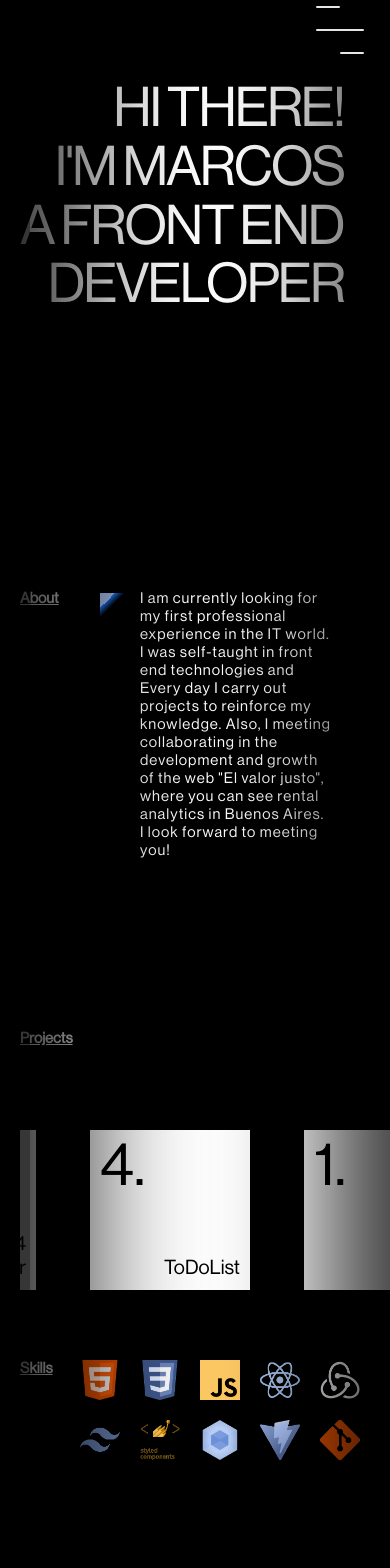
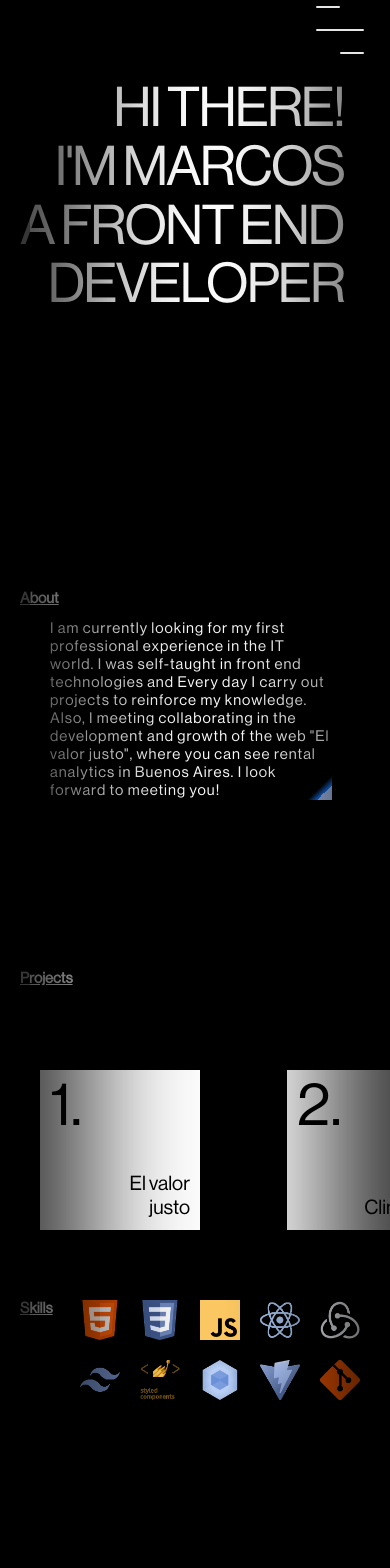
Before and after one commit to MarcosMartilotta/MarcosMartilottaPortfolio, a React (Vite) app: page / in a window 390 px wide. Shown: the top 1568 px of the page. Built offline with nearby package versions, Linux system fonts and the light colour scheme.

Commit message:
Smooth scroll animaciones en secciones y arreglo de layout en mobile

```diff
--- a/package.json
+++ b/package.json
@@ -15,6 +15,7 @@
     "react-intersection-observer": "^9.4.3",
     "react-intersection-observer-hook": "^2.1.1",
     "react-multi-carousel": "^2.8.2",
+    "react-scroll": "^1.8.9",
     "react-slick": "^0.29.0",
     "react-spring": "^9.7.1",
     "slick-carousel": "^1.8.1",
--- a/src/layout/Layout.jsx
+++ b/src/layout/Layout.jsx
@@ -18,10 +18,11 @@ const Layout = () => {
   const propsAbout = useSpring({
     opacity: inViewAbout ? 1 : 0,
     transform: inViewAbout ? "translateY(0)" : "translateY(50px)",
+    delay: 100,
   });
   const propsProjects = useSpring({
     opacity: inViewProjects ? 1 : 0,
-    transform: inViewProjects ? "translateY(0)" : "translateY(50px)",
+    transform: inViewProjects ? "translateX(0)" : "translateX(100px)",
   });
   const propsSkills = useSpring({
     opacity: inViewSkills ? 1 : 0,
@@ -29,7 +30,7 @@ const Layout = () => {
   });
   const propsContact = useSpring({
     opacity: inViewContact ? 1 : 0,
-    transform: inViewAbout ? "translateY(0)" : "translateY(50px)",
+    transform: inViewContact ? "translateX(0px)" : "translateX(100px)",
   });
 
   return (
@@ -39,18 +40,18 @@ const Layout = () => {
       </header>
       <main>
         <Hero></Hero>
-        <animated.div ref={refAbout} style={propsAbout}>
+        <animated.section id="about" ref={refAbout} style={propsAbout}>
           <About></About>
-        </animated.div>
-        <div ref={refProjects} style={propsProjects}>
+        </animated.section>
+        <animated.section id="projects" ref={refProjects} style={propsProjects}>
           <Projects></Projects>
-        </div>
-        <div ref={refSkills} style={propsSkills}>
+        </animated.section>
+        <animated.section id="skills" ref={refSkills} style={propsSkills}>
           <Skills></Skills>
-        </div>
-        <div ref={refContact} style={propsContact}>
+        </animated.section>
+        <animated.section id="contact" ref={refContact} style={propsContact}>
           <Contact></Contact>
-        </div>
+        </animated.section>
         <SectionsRule />
         <div className="leftBar"></div>
       </main>
--- a/src/sections/about/styled-components/about.styled.js
+++ b/src/sections/about/styled-components/about.styled.js
@@ -2,7 +2,7 @@ import styled from "styled-components";
 import { theme } from "../../../theme/theme";
 export const AboutStyled = styled.section`
   position: relative;
-  height: 100%;
+  height: contain;
   padding: 0 2rem 8rem 2rem;
   display: flex;
   justify-content: center;
@@ -19,41 +19,44 @@ export const AboutStyled = styled.section`
     position: relative;
     .triangleContainer {
       position: absolute;
-      left: 8rem;
-      top: 0.3rem;
-      transform: rotate(270deg);
+      right: 0rem;
+      bottom: 0rem;
+      transform: rotate(90deg);
 
       @media (min-width: 575px) {
-        left: 16rem;
+        right: initial;
+        bottom: initial;
+        left: 12rem;
+        top: 0.8rem;
+        transform: rotate(270deg);
       }
     }
     p {
       font-size: 1.5rem;
       letter-spacing: 0.1rem;
-      padding-left: 12rem;
+      padding-top: 3rem;
+      padding-left: 3rem;
       width: 80vw;
       @media (min-width: 576px) {
-        padding-left: 20rem;
+        padding-top: 0.8rem;
+        padding-left: 16rem;
         font-size: 1.5rem;
         width: 50rem;
       }
 
       @media (min-width: 768px) {
-        padding-left: 20rem;
-
+        padding-left: 16rem;
         font-size: 2rem;
         width: 60rem;
       }
 
       @media (min-width: 992px) {
         padding-left: 20rem;
-
         width: 70rem;
       }
 
       @media (min-width: 1200px) {
         padding-left: 20rem;
-
         width: 80rem;
       }
     }
--- a/src/sections/contact/styled-components/formContainer.styled.js
+++ b/src/sections/contact/styled-components/formContainer.styled.js
@@ -9,7 +9,7 @@ export const FormContainer = styled.div`
   justify-content: center;
   align-items: top;
   @media (min-width: 576px) {
-    width: 54rem;
+    width: 50rem;
     justify-content: right;
   }
 
--- a/src/sections/navBar/NavBar.jsx
+++ b/src/sections/navBar/NavBar.jsx
@@ -1,6 +1,8 @@
 import NavHamburguer from "./components/NavHamburguer";
 import { Nav } from "./styled-components/navBar.styled";
 import { useState } from "react";
+import { Link } from "react-scroll";
+
 const NavBar = () => {
   const [active, setActive] = useState(false);
 
@@ -10,10 +12,46 @@ const NavBar = () => {
   return (
     <Nav>
       <ul className={`itemsContainer ${active ? " active" : ""}`}>
-        <li onClick={handleClick}>About</li>
-        <li onClick={handleClick}>Projects</li>
-        <li onClick={handleClick}>Skills</li>
-        <li onClick={handleClick}>Contact</li>
+        <Link
+          to="about"
+          spy={true}
+          smooth={true}
+          offset={-150}
+          duration={500}
+          onClick={handleClick}
+        >
+          About
+        </Link>
+        <Link
+          to="projects"
+          spy={true}
+          smooth={true}
+          offset={-150}
+          duration={500}
+          onClick={handleClick}
+        >
+          Projects
+        </Link>
+        <Link
+          to="skills"
+          spy={true}
+          smooth={true}
+          offset={-150}
+          duration={500}
+          onClick={handleClick}
+        >
+          Skills
+        </Link>
+        <Link
+          to="contact"
+          spy={true}
+          smooth={true}
+          offset={-150}
+          duration={500}
+          onClick={handleClick}
+        >
+          Contact
+        </Link>
       </ul>
       <NavHamburguer active={active} handleClick={handleClick} />
       <div className={`backGroundItems ${active ? "active" : ""}`}></div>
--- a/src/sections/navBar/styled-components/navBar.styled.js
+++ b/src/sections/navBar/styled-components/navBar.styled.js
@@ -50,7 +50,7 @@ export const Nav = styled.nav`
       width: 80rem;
     }
 
-    li {
+    a {
       width: 50%;
       height: 4rem;
       margin-bottom: 4rem;
--- a/src/sections/projects/Projects.jsx
+++ b/src/sections/projects/Projects.jsx
@@ -12,8 +12,9 @@ const Projects = () => {
     infinite: true,
     autoplay: true,
     autoplaySpeed: 1000,
-    centerPadding: "50px",
+    centerPadding: "30px",
     slidesToShow: 3,
+    slidesToScroll: 1,
     speed: 2000,
     pauseOnHover: true,
     arrows: false,
@@ -26,16 +27,16 @@ const Projects = () => {
         breakpoint: 1024,
         settings: {
           slidesToShow: 3,
-          slidesToScroll: 0,
+          slidesToScroll: 1,
           infinite: true,
-          centerMode: false,
+          centerMode: true,
         },
       },
       {
         breakpoint: 600,
         settings: {
           slidesToShow: 3,
-          slidesToScroll: 0,
+          slidesToScroll: 1,
           initialSlide: 0,
           autoplay: false,
           speed: 500,
@@ -47,9 +48,10 @@ const Projects = () => {
         breakpoint: 480,
         settings: {
           slidesToShow: 3,
-          slidesToScroll: 3,
+          slidesToScroll: 1,
           autoplay: false,
           speed: 500,
+          centerMode: false,
         },
       },
     ],
```
Also changed, not shown: 1 other file (tests, documents, lock files or other folders).
